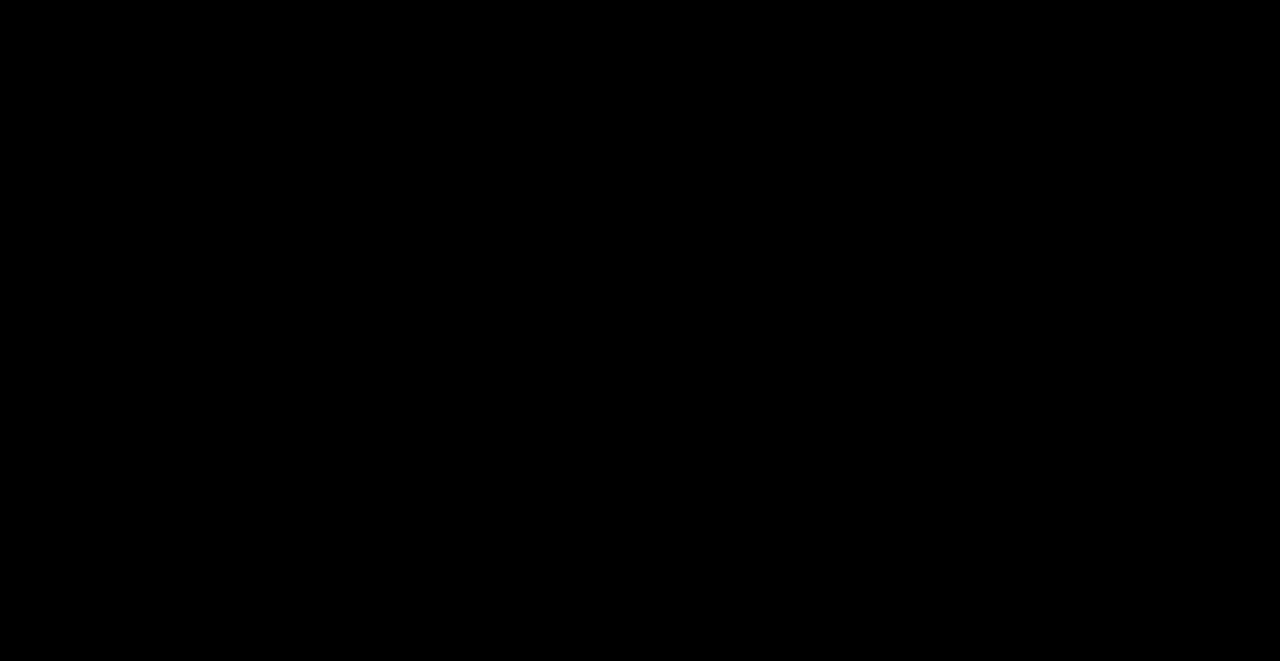
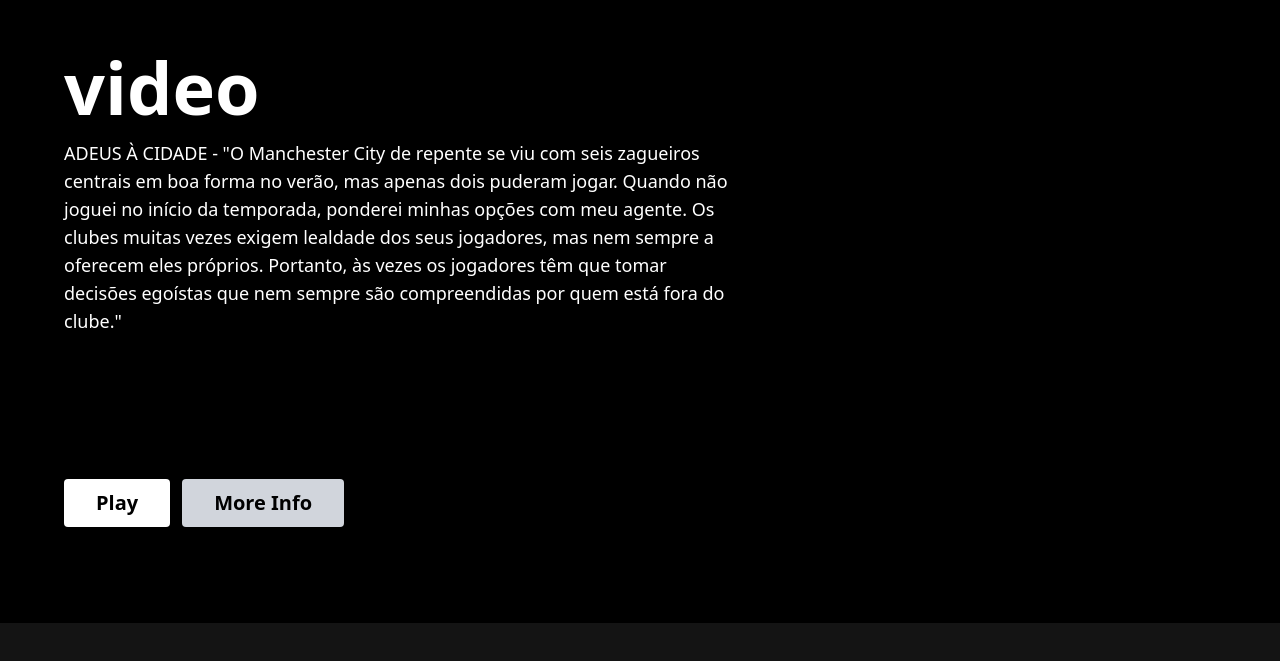
Before and after one commit to ferrazeduardo/video, a Next.js app in the folder frontend/video-client/: page / in a window 1280 px wide. Shown: the part 137-798 px from the top of the page. Built offline with nearby package versions, Linux system fonts and the light colour scheme.

Commit message:
titulo, buttons play/more info  e banner

```diff
--- a/frontend/video-client/app/page.tsx
+++ b/frontend/video-client/app/page.tsx
@@ -2,8 +2,24 @@
 
 export default function Home() {
   return (
-    <div className="relative h-full bg-black lg:h-[140vh]">
+    <div className="relative h-full lg:h-[140vh]">
       <main className="relative pb-24 pl-4 lg:space-y-24 lg:pl-16">
+        <div className="flex flex-col space-y-2 py-16 md:space-y-4 lg:h-[65vh] lg:justify-end lg:pb-12">
+          <div className="absolute flex flex-col left-0 top-0 -z-10 h-[95vh] w-screen bg-black">
+          </div>
+
+            <h1 className="text-2xl font-bold md:text-4xl lg:text-7xl">
+              video
+            </h1>
+
+            <p className="text-shadow-md max-w-xs text-xs md:max-w-lg md:text-lg lg:max-w-2xl">
+              ADEUS À CIDADE - "O Manchester City de repente se viu com seis zagueiros centrais em boa forma no verão, mas apenas dois puderam jogar. Quando não joguei no início da temporada, ponderei minhas opções com meu agente. Os clubes muitas vezes exigem lealdade dos seus jogadores, mas nem sempre a oferecem eles próprios. Portanto, às vezes os jogadores têm que tomar decisões egoístas que nem sempre são compreendidas por quem está fora do clube."
+            </p>
+        </div>
+        <div className="flex space-x-3">
+          <button className="md:text-xl flex cursor-pointer items-center gap-x-2 rounded bg-white  font-semibold text-black px-5 py-1.5  transition hover:opacity-15 md:px-8 md:py-2.5">Play</button>
+          <button className="md:text-xl flex cursor-pointer items-center gap-x-2 rounded bg-gray-300  font-semibold text-black px-5 py-1.5  transition hover:opacity-15 md:px-8 md:py-2.5">More Info</button>
+        </div>
       </main>
     </div>
   );
```
